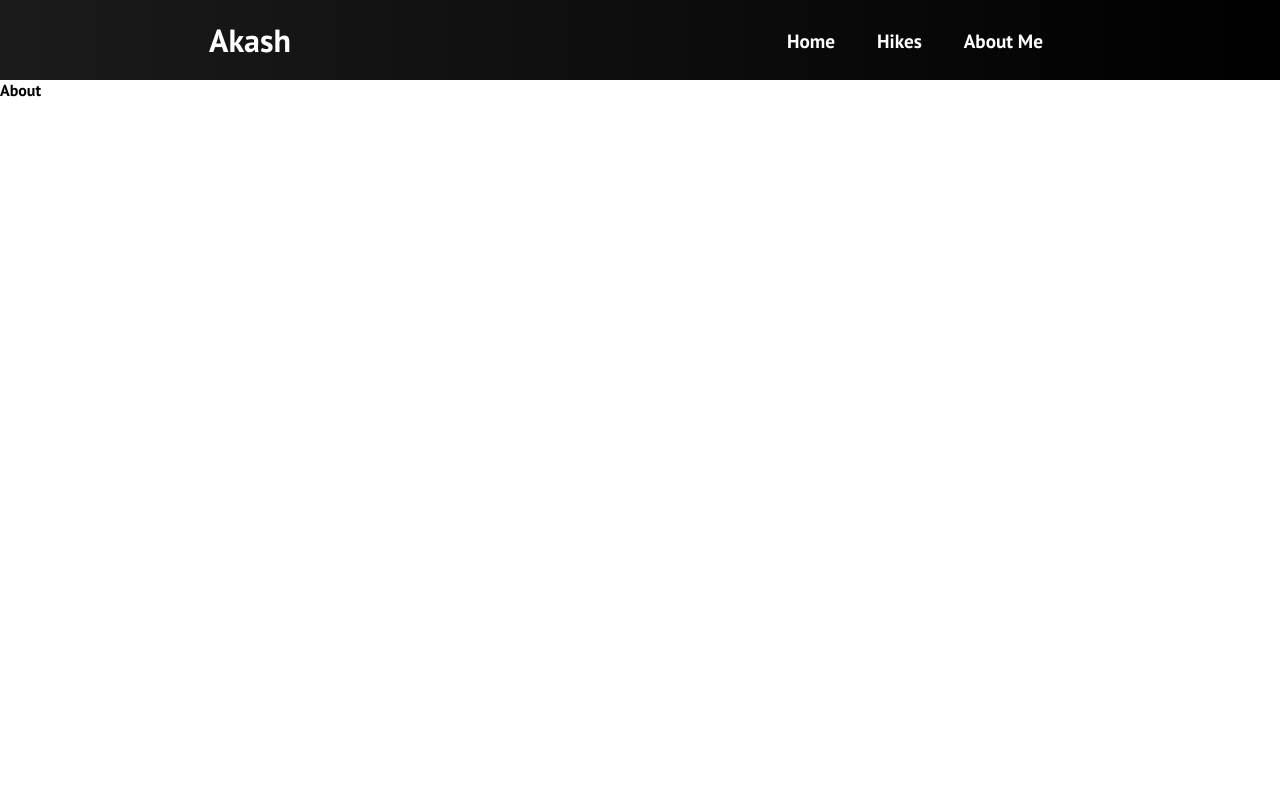
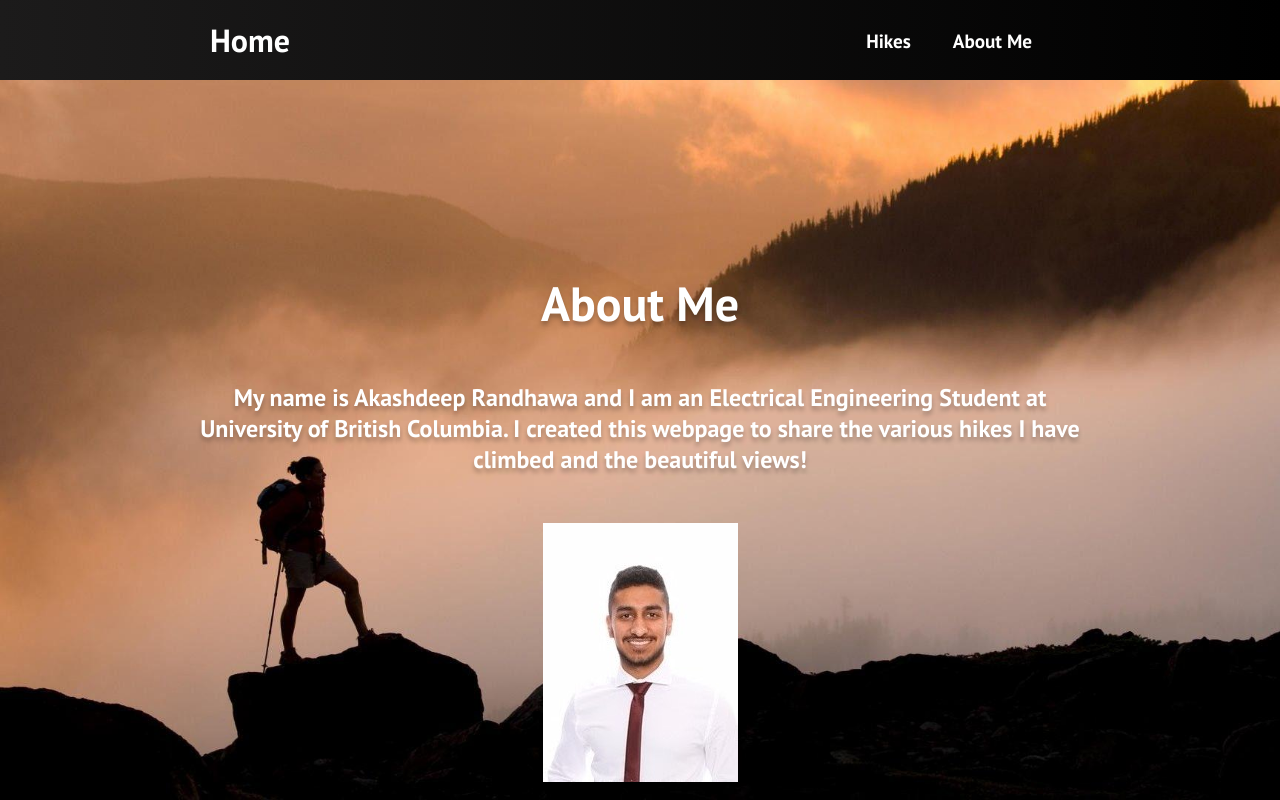
Before and after one commit to akashr17/hike_website, a React (Create React App) app: page /AboutMe in a window 1280 px wide. Built offline with nearby package versions, Linux system fonts and the light colour scheme.

Commit message:
Home fixed and about me

```diff
--- a/src/App.css
+++ b/src/App.css
@@ -5,40 +5,98 @@
   font-family: 'PT Sans', sans-serif;
 }
 
-.home,
-.services,
-.products,
-.sign-up {
+
+.bg {
+  height: 100vh;
+  width: 100%;
+  background-image: url("./components/pages/bg.jpg");
+  background-size: cover;
+  background-repeat: no-repeat;
+  background-position: center;
+  background-color: rgb(0, 0, 0);
+  font-size: 60px;
+}
+
+.Wrapper{
+  padding: 10rem 10rem 10rem 10rem;
+  color: #FFF;
+  text-shadow: 0px 4px 4px rgba(10, 10, 10, 0.25);
   display: flex;
-  height: 90vh;
+  justify-content: center;
+  position: fixed;
   align-items: center;
-  justify-content: center;
+  flex-wrap: wrap;
+}
+
+.Header {
+  padding: 2rem 4rem 2rem 4rem;
   font-size: 3rem;
 }
-
-.services {
-
-  background-position: center;
-  background-size: cover;
-  background-repeat: no-repeat;
-  color: #fff;
-  font-size: 100px;
+.BodyText {
+  padding: 1rem 2rem 1rem 2rem;
+  font-size: 1.5rem;
+  text-align: center;
+}
+.BodyText2 {
+  padding: 3rem 5rem 5rem 5rem;
+  font-size: 1.5rem;
+  text-align: center;
 }
 
-.products {
+/* .Container {
+font-family: 'Poppins', sans-serif;
+height: 100vh;
+width: 100%;
 
-  background-position: center;
-  background-size: fill;
-  background-repeat: no-repeat;
-  color: #fff;
-  font-size: 100px;
+display: flex;
+justify-content: center;
+position: fixed;
+align-items: center;
+flex-wrap: wrap;
+
+} */
+
+.Button {
+font-size: 1.5rem;
+background: #220d0d;
+border: none;
+padding: 0.8rem 3rem;
+color: #fff;
+border-radius: 0.75rem;
+box-shadow: 0px 13px 24px -7px rgba(0, 0, 0, 0.25);
+transition: all 0.2s ease-in-out;
+margin-left: 0rem;
+cursor: pointer;
+/* &:hover {
+  transform: scale(1.1);
+} */
+/* &:
+@media (max-width: 670px) {
+  width: 100%;
+  padding: 0.3;
+} */
+}
+.Button:hover {
+  transform: scale(1.1);
 }
 
-.sign-up {
+.PicWrap{
+  width: 100%;
+  display: flex;
+  justify-content: center;
+  flex-wrap: wrap;
+}
+.Picture {
+  display: flex;
+  justify-content: center;
+  flex-direction: column;
+  align-items: center;
+  font-size: 1.2rem;
+  padding: 2rem 0rem 0rem 0rem;
+  flex-wrap: wrap;
+}
 
-  background-position: center;
-  background-size: cover;
-  background-repeat: no-repeat;
-  color: #fff;
-  font-size: 100px;
-}
+.Picture-img {
+    max-width: 75%;
+    height: auto;
+  }
--- a/src/App.js
+++ b/src/App.js
@@ -5,20 +5,22 @@ import {BrowserRouter, Routes, Route} from 'react-router-dom';
 import Home from './components/pages/Home';
 import AboutMe from './components/pages/AboutMe';
 import Hikes from './components/pages/Hikes';
+import background from './components/pages/bg.jpg';
 
 function App() {
   return (
-    <>
+    <div className='bg'>
     <BrowserRouter>
       <Navbar />
+
       <Routes>
         <Route exact path="/" element={<Home/>}></Route>
         <Route exact path="/Hikes" element={<Hikes/>}></Route>
         <Route exact path="/AboutMe" element={<AboutMe/>}></Route>
       </Routes>
+
     </BrowserRouter>
-
-    </>
+    </div>
   );
 }
 
--- a/src/components/Navbar.css
+++ b/src/components/Navbar.css
@@ -126,16 +126,16 @@
     }
 
     .navbar-logo {
+
       position: absolute;
-      top: 0;
-      left: 0;
+      top:-50%;
+      left:0%;
       transform: translate(25%, 50%);
     }
 
     .navbar-logo:hover {
-      background-color: #fff;
-      color: #242424;
-      border-radius: 0;
+      border-bottom: 4px solid #fff;
+      transition: all 0.2s ease-out;
     }
 
     .menu-icon {
--- a/src/components/Navbar.js
+++ b/src/components/Navbar.js
@@ -23,17 +23,13 @@ function Navbar() {
             <nav className='navbar'>
                 <div className='navbar-container'>
                     <Link to="/" className= 'navbar-logo'>
-                        Akash <i/>
+                        Home <i/>
                     </Link>
                     <div className='menu-icon' onClick={handleClick}>
                         <i className={click ? 'fas fa-times': 'fas fa-bars'} />
                     </div>
                     <ul className={click ? 'nav-menu active' : 'nav-menu'}>
-                        <li className='nav-item'>
-                            <Link to = '/' className='nav-links' onClick={closeMobileMenu}>
-                                Home
-                            </Link>
-                        </li>
+
                         <li className='nav-item'>
                             <Link to = '/Hikes' className='nav-links' onClick={closeMobileMenu}>
                                 Hikes
--- a/src/components/pages/AboutMe.js
+++ b/src/components/pages/AboutMe.js
@@ -1,12 +1,23 @@
 import '../../App.css';
-
+import AR from './pic.jpg'
 import React from 'react'
 
 function AboutMe() {
   return (
-    <>
-        About
-    </>
+    <div className='Wrapper'>
+        <h1 className='Header'>
+            About Me
+        </h1>
+
+        <p className='BodyText'>
+            My name is Akashdeep Randhawa and I am an Electrical Engineering Student at University of British Columbia. I created this webpage to share the various hikes I have climbed and the beautiful views!
+        </p>
+        <div className='PicWrap'>
+          <div className='Picture'>
+            <img src={AR}/>
+          </div>
+        </div>
+    </div>
   );
 }
 
--- a/src/components/pages/Home.css
+++ b/src/components/pages/Home.css
@@ -1,22 +1,30 @@
-.Wrapper{
-    padding: 10rem 0rem 20rem 3rem;
+/* .Wrapper{
+    padding: 10rem 10rem 10rem 10rem;
     color: #FFF;
     text-shadow: 0px 4px 4px rgba(10, 10, 10, 0.25);
-    /* background-image: url("bg.jpg");
-    background-size: cover;
-    background-color: rgb(0, 0, 0); */
+    display: flex;
+    justify-content: center;
+    position: fixed;
+    align-items: center;
+    flex-wrap: wrap;
 }
 
 .Header {
-    padding: 1rem 0rem;
+    padding: 2rem 4rem 4rem 4rem;
     font-size: 3rem;
 }
 .BodyText {
-    padding: 1rem 0rem 2rem 0rem;
+    padding: 1rem 2rem 1rem 2rem;
     font-size: 1.5rem;
+    text-align: center;
+}
+.BodyText2 {
+    padding: 3rem 5rem 5rem 5rem;
+    font-size: 1.5rem;
+    text-align: center;
 }
 
-.Container {
+/* .Container {
   font-family: 'Poppins', sans-serif;
   height: 100vh;
   width: 100%;
@@ -27,34 +35,21 @@
   align-items: center;
   flex-wrap: wrap;
 
+} */
+
+/* .Button {
+  font-size: 1.5rem;
+  background: #220d0d;
+  border: none;
+  padding: 0.8rem 3rem;
+  color: #fff;
+  border-radius: 0.75rem;
+  box-shadow: 0px 13px 24px -7px rgba(0, 0, 0, 0.25);
+  transition: all 0.2s ease-in-out;
+  margin-left: 0rem;
+  cursor: pointer;
 }
-.overlay1{
-    opacity:1;
-    background-color:rgb(0, 0, 0);
-    position:fixed;
-    width:100%;
-    height:100%;
-    top:0px;
-    left:0px;
-    z-index:1000;
-    font-family: 'Poppins', sans-serif;
-    display: flex;
-    justify-content: center;
-    position: fixed;
-    align-items: center;
-    flex-wrap: wrap;
-
+.Button:hover {
+    transform: scale(1.1);
 }
-
-.bg {
-
-    width:100%;
-    height:100%;
-    top:0px;
-    left:0px;
-    z-index:1000;
-    background-image: url("bg.jpg");
-    background-size: cover;;
-    background-position: center;
-    background-color: rgb(0, 0, 0);
-}
+ */
--- a/src/components/pages/Home.js
+++ b/src/components/pages/Home.js
@@ -2,25 +2,24 @@ import '../../App.css';
 import { Link } from 'react-router-dom';
 import React from 'react';
 import '../Button.css';
-import './Home.css';
+
 import background from './bg.jpg'
 
 function Home() {
   return (
-    <div className='Container'>
-      <div className = 'bg'>
     <div className='Wrapper'>
         <h1 className='Header'>
-                Akashdeep Randhawa
+            Best of Beautiful BC
         </h1>
+
         <p className='BodyText'>
-                Website project
+            Come explore the beautiful hikes in the lower-mainland of British Columbia. To get started on your adventure, hit the button below!
         </p>
-            <Link to ="/GetStarted"><button className='btn'>
-                {"Get Started  "}
+
+        <p className = 'BodyText2'> <Link to ="/Hikes"><button className='Button'>
+            {"View Hikes"}
         </button> </Link>
-        </div>
-      </div>
+        </p>
     </div>
   );
 }
```
Also changed, not shown: src/components/pages/pic.jpg (added). Lines whose indentation alone changed are shown as unchanged.
